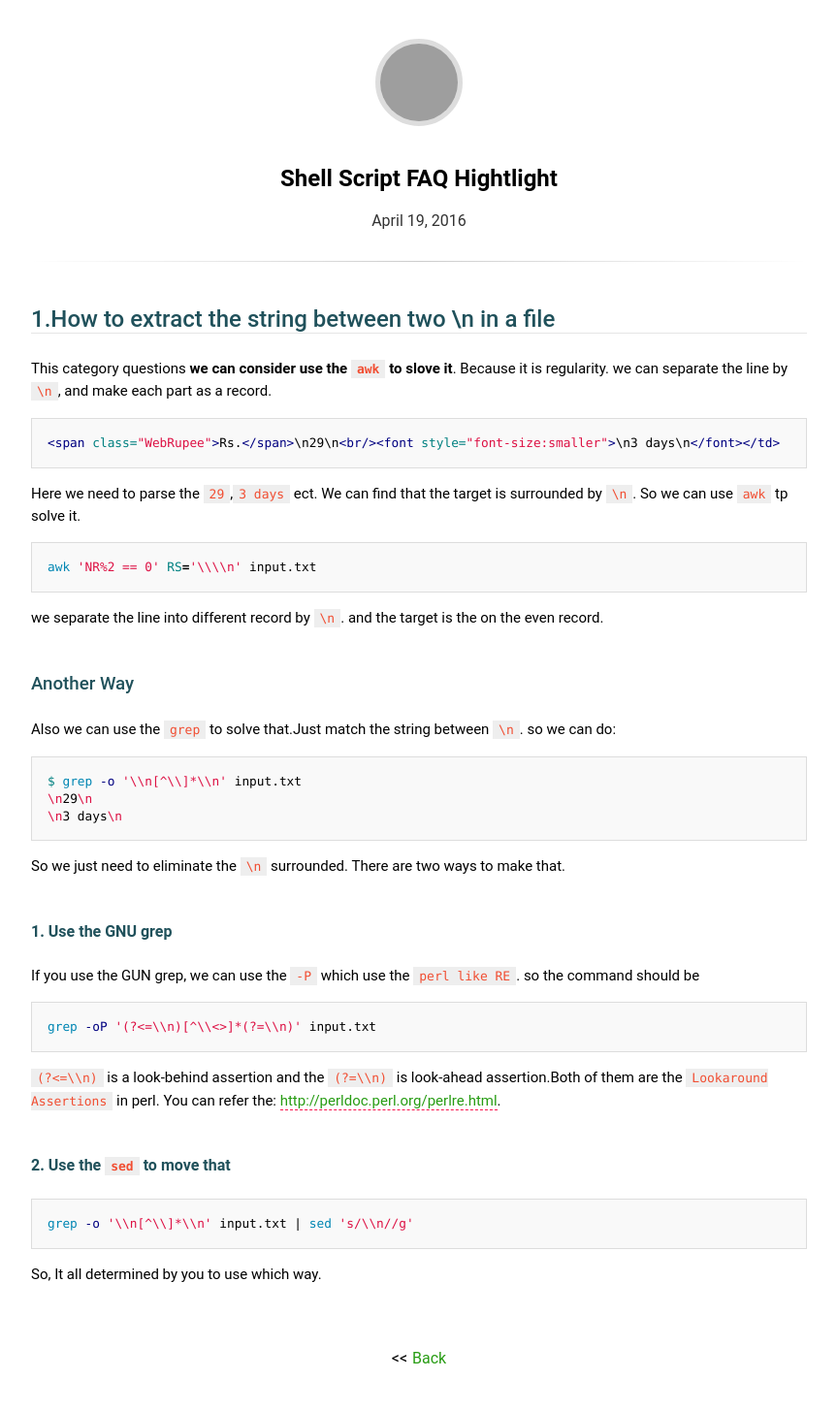
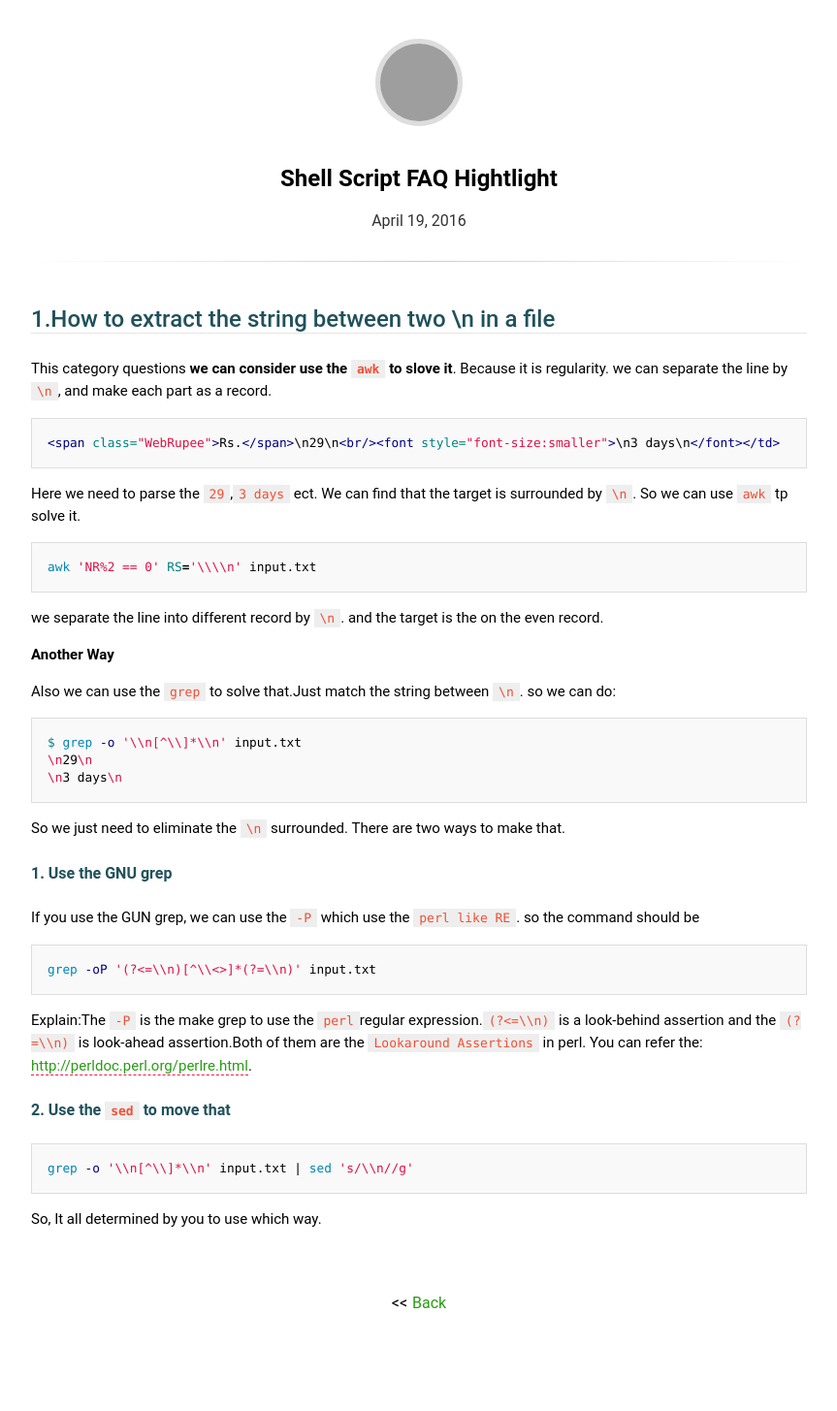
Before and after one commit to JesseEisen/DailyKeep, a Jekyll site: the page built from _posts/2016-04-19-shell-faq.md, in a window 1280 px wide. Shown: the whole page at 97% size, without its empty margins (208-1071 px from the left). Built offline with Jekyll 4.4.1, drawn with Linux system fonts in a browser that asks for light colours; some web fonts are replaced; after the commit the page ends 1398 px from its top, so only the background shows below that; grey boxes are pictures that could not be loaded.

Commit message:
new content

````diff
--- a/_posts/2016-04-19-shell-faq.md
+++ b/_posts/2016-04-19-shell-faq.md
@@ -19,7 +19,8 @@ awk 'NR%2 == 0' RS='\\\\n' input.txt
 
 we separate the line into different record by `\n`. and the target is the on the even record.
 
-### Another Way
+**Another Way**
+
 Also we can use the `grep` to solve that.Just match the string between `\n`. so we can do:
 
 ```bash
@@ -37,7 +38,7 @@ If you use the GUN grep, we can use the `-P` which use the `perl like RE`. so th
 grep -oP '(?<=\\n)[^\\<>]*(?=\\n)' input.txt
 ```
 
-`(?<=\\n)` is a look-behind assertion and the `(?=\\n)` is look-ahead assertion.Both of them are the `Lookaround Assertions` in perl.
+Explain:The `-P` is the make grep to use the `perl`regular expression.`(?<=\\n)` is a look-behind assertion and the `(?=\\n)` is look-ahead assertion.Both of them are the `Lookaround Assertions` in perl.
 You can refer the: [http://perldoc.perl.org/perlre.html](http://perldoc.perl.org/perlre.html).
 
 
--- a/_sass/main.scss
+++ b/_sass/main.scss
@@ -25,12 +25,16 @@ h3{
 	-webkit-font-smoothing: initial;
 }
 
-h2,
+h2{
+  color:#20515b;
+  margin: 45px 0 25px;
+}
+
 h3,
 h4,
 h5 {
   color:#20515b;
-  margin: 45px 0 25px;
+  margin: 25px 0 25px;
 }
 img {
   max-width: 100%;
````
